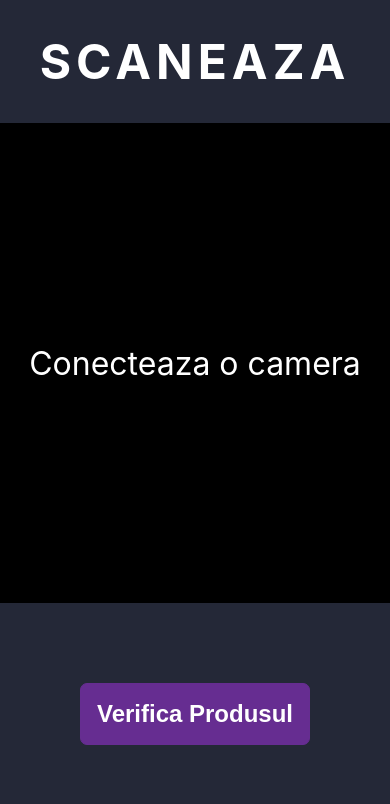
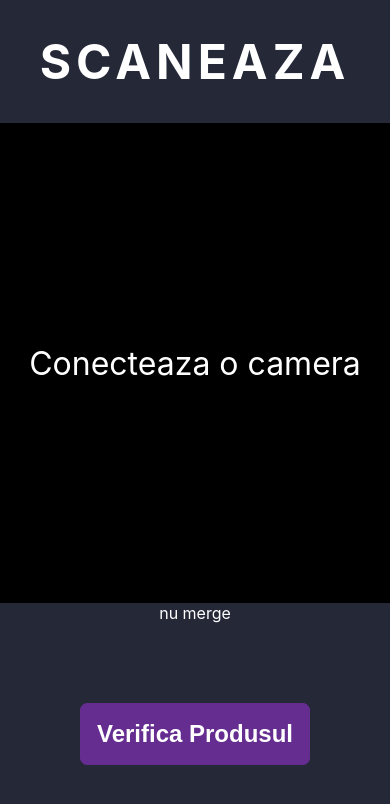
Before and after one commit to MiroiuGabriel/scanner-app, a React (Create React App) app: page / in a window 390 px wide. Shown: the top 804 px of the page. Built offline with nearby package versions, Linux system fonts and the light colour scheme.

Commit message:
fix camera mobile

```diff
--- a/src/App.tsx
+++ b/src/App.tsx
@@ -332,6 +332,7 @@ function App() {
 	const [barcode, setBarcode] = useState('SCANEAZA');
 	const [isLoading, setIsLoading] = useState(false);
 	const [serverData, setServerData] = useState<ServerDataItem[] | null>(null);
+	const [show, setShow] = useState('nu merge');
 	const [showVideoMask, setShowVideoMask] = useState(true);
 
 	const handleSubmit = useCallback(() => {
@@ -352,6 +353,7 @@ function App() {
 			// successCallback
 			function () {
 				setShowVideoMask(false);
+				setShow('merge');
 			},
 			// errorCallback
 			function (err) {
@@ -393,6 +395,7 @@ function App() {
 		<ScanCodeWrapper>
 			<BarCode>{barcode}</BarCode>
 			<MaskBarcodeScanner>Conecteaza o camera</MaskBarcodeScanner>
+			<div>{show}</div>
 			<Submit onClick={checkProduct}>Verifica Produsul</Submit>
 		</ScanCodeWrapper>
 	) : (
@@ -401,6 +404,7 @@ function App() {
 			<BarcodeScannerWrapper>
 				<BarcodeScanner onCodeDetected={setBarcode} />
 			</BarcodeScannerWrapper>
+			<div>{show}</div>
 			<Submit onClick={checkProduct}>Verifica Produsul</Submit>
 		</ScanCodeWrapper>
 	);
```
